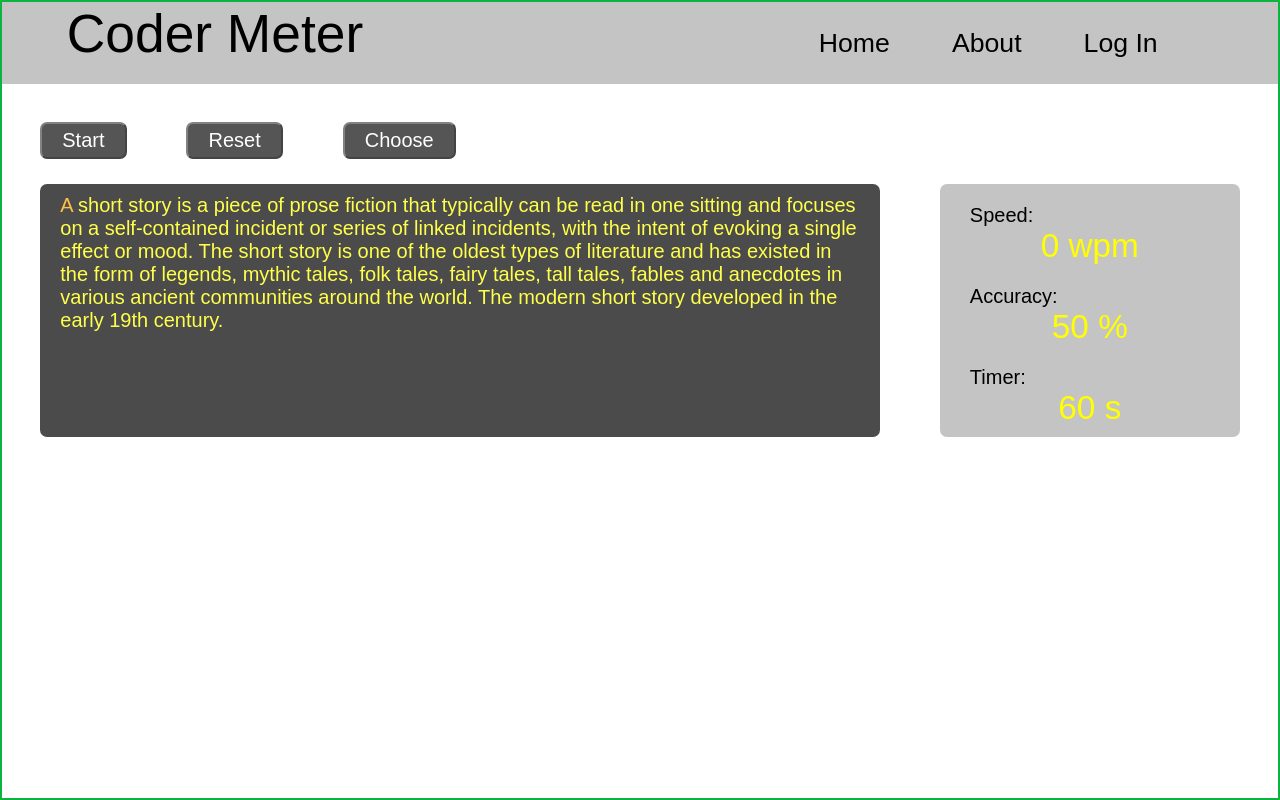
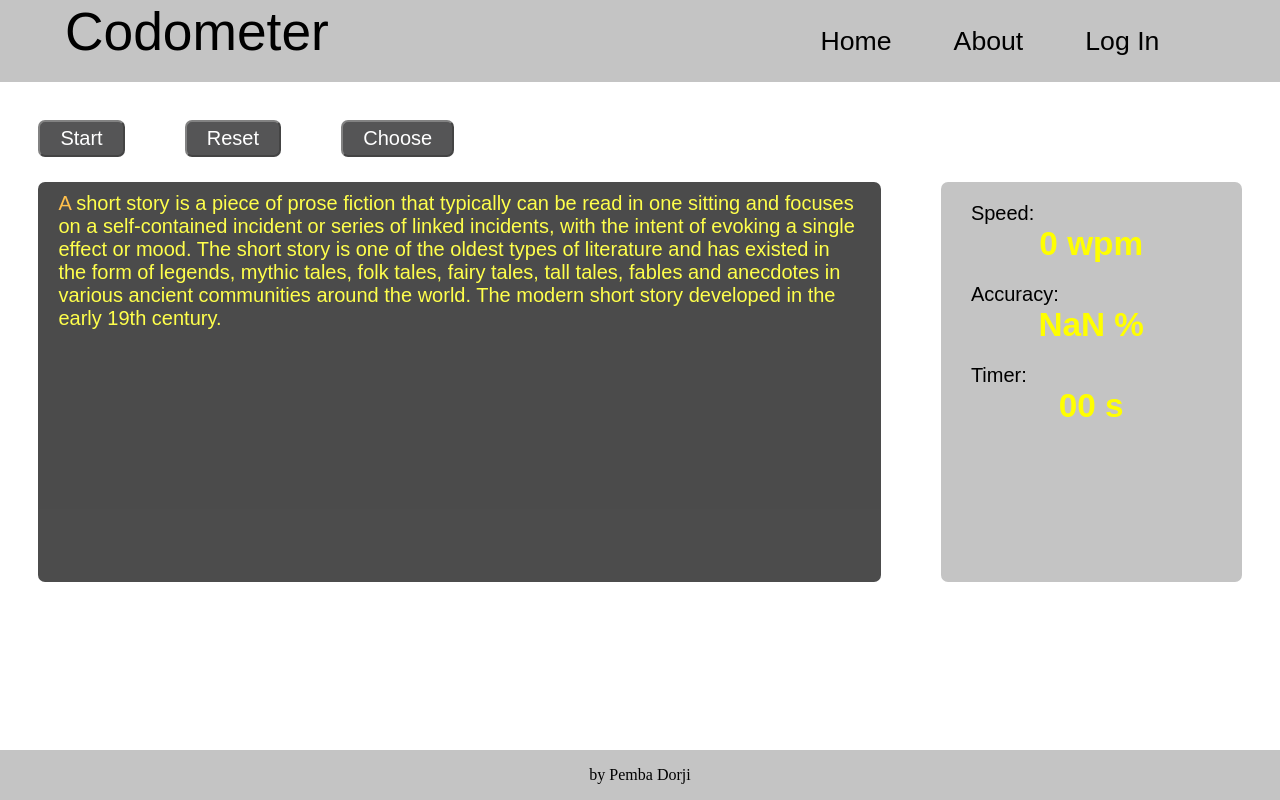
Before and after one commit to PembaD/javascript_projects, a plain HTML site: page javascript/projects/typing_meter/index.html in a window 1280 px wide. Both pictures are taken after a click on the button "Start". Drawn offline with Linux system fonts and the light colour scheme; a web font is replaced by a local one.

Commit message:
accuracy feature

```diff
--- a/javascript/projects/typing_meter/app.js
+++ b/javascript/projects/typing_meter/app.js
@@ -1,6 +1,7 @@
 let startText = "Press Start To Begin!"
 let text = "A short story is a piece of prose fiction that typically can be read in one sitting and focuses on a self-contained incident or series of linked incidents, with the intent of evoking a single effect or mood. The short story is one of the oldest types of literature and has existed in the form of legends, mythic tales, folk tales, fairy tales, tall tales, fables and anecdotes in various ancient communities around the world. The modern short story developed in the early 19th century."
 let slider = 0;
+let char_count = 0;
 let STARTED = false;
 let start_time = 0;
 const MAX_WPM = 100;
@@ -8,6 +9,8 @@ const text_color_typed = "#FFFFFF";
 const text_color_untyped = "#501717";
 const text_color_next = "orange";
 const start_speed = "0 wpm";
+const start_accuracy = "0 %";
+const start_timer = "00 s";
 const individual_char = "individual-char";
 
 // text = "test"
@@ -24,16 +27,29 @@ button.addEventListener("click",startTyper);
 let body = document.body
 body.addEventListener("keypress",keyPress)
 
-setInterval(showSpeed,100)// every 10 secondsw
+setInterval(showStats,100)// every 10 secondsw
 
-function showSpeed(){
+function showStats(){
     if (STARTED===true){
+        // speed update
         let now = Date.now();
         let time_elapsed = (now - start_time)/60000 // minutes
-        let disp = document.getElementById("speed-value");
         let words = (1/4.7) * slider // average number of chars in a word
         let wpm = Math.round(words/time_elapsed);
-        disp.textContent = wpm + " " + start_speed.split(" ")[1]
+        let speed = wpm + " " + start_speed.split(" ")[1]
+
+
+        //accuracy update
+        let acc = Math.round((slider/char_count) * 100)
+        if (acc===NaN){
+            acc = 0;
+        }
+        let accuracy = acc + " " + start_accuracy.split(" ")[1]
+
+        //timer update
+        let timer = start_timer;
+
+        update_stats(speed,accuracy,timer)
     }
 }
 
@@ -43,16 +59,16 @@ function keyPress(event){
         let letters = document.getElementsByClassName(individual_char)
         let curr = letters[slider].textContent
         let typed = String.fromCharCode(event.keyCode)
+        char_count +=1;
         if (curr===typed){
             //change color of typed char
             letters[slider].style.color = text_color_typed;
             slider += 1;
             if (slider === text.length){
-                slider = 0;
-                startTyper(NaN);
+                reset()
                 return
             }
-            //change color of
+            //change color of next char to type
             letters[slider].style.color = text_color_next;
         }
     }
@@ -82,11 +98,26 @@ function startTyper(event){
         start_time = Date.now();
 
     } else{
-        let disp = document.getElementById("speed-value");
-        disp.textContent = start_speed;
-        p_elem.textContent = startText
-        STARTED = false;
-        start_time = 0;
+       reset()
     }
 
 }
+
+function reset(){
+    let p_elem = document.getElementById("text-box")
+    p_elem.textContent = startText;
+    update_stats(start_speed,start_accuracy,start_timer)
+
+    STARTED = false;
+    start_time = 0;
+    char_count = 0;
+}
+
+function update_stats(speed,accuracy,timer){
+    let s = document.getElementById("speed-value");
+    let a = document.getElementById("accuracy-value");
+    let t = document.getElementById("timer-value");
+    s.textContent = speed;
+    a.textContent = accuracy;
+    t.textContent = timer;
+}
--- a/javascript/projects/typing_meter/index.html
+++ b/javascript/projects/typing_meter/index.html
@@ -13,7 +13,7 @@
 </head>
 <body>
     <nav>
-        <header>Coder Meter</header>
+        <header>Codometer</header>
         <ul>
             <li><a class="nav-options" href="#">Home</a></li>
             <li><a class="nav-options" href="#">About</a></li>
@@ -36,16 +36,16 @@
             </div>
             <div class="stats-label">
                 <p class="stats-name">Accuracy:</p>
-                <p class="stats-value">50 %</p>
+                <p class="stats-value" id="accuracy-value">0 %</p>
             </div>
             <div class="stats-label">
                 <p class="stats-name">Timer:</p>
-                <p class="stats-value">60 s</p>
+                <p class="stats-value" id="timer-value">00 s</p>
             </div>
         </div>
     </div>
     <footer>
-
+        <p> by Pemba Dorji</p>
     </footer>
     <script src="./app.js"></script>
 </body>
--- a/javascript/projects/typing_meter/style.css
+++ b/javascript/projects/typing_meter/style.css
@@ -30,7 +30,7 @@ html, body{
     background-color: rgb(255, 255, 255);
     margin: 0px;
     height: 100%;
-    border: 1px solid rgb(10, 179, 66);
+    /* border: 1px solid rgb(10, 179, 66); */
 }
 
 nav{
@@ -97,7 +97,7 @@ ul{
     /* border: 1px solid rgb(108, 187, 101); */
     margin: 2% 3%;
     justify-content: space-between;
-    /* width: 100%; */
+    min-height: 50%;
 }
 
 .text-box{
@@ -109,6 +109,7 @@ ul{
     font-family: 'Glegoo',sans-serif;
     font-size: 15pt;
     width: 70%;
+    min-height: 100%;
 }
 
 .stats{
@@ -134,17 +135,18 @@ ul{
 .stats-value{
     color: yellow;
     font-size: 25pt;
-    /* border: 1px solid rgb(108, 187, 101); */
-    /* padding: 1px; */
+    font-weight: bold;
     margin: 0px;
     padding-top: 0px;
     text-align: center;
 }
 
 footer{
-    /* background-color: #c4c4c4; */
+    background-color: #c4c4c4;
     min-height: 50px;
     width: 100%;
-    display: flex;
-    justify-content: center;
+    position: fixed;
+    bottom: 0;
+    text-align: center;
+
 }
```
